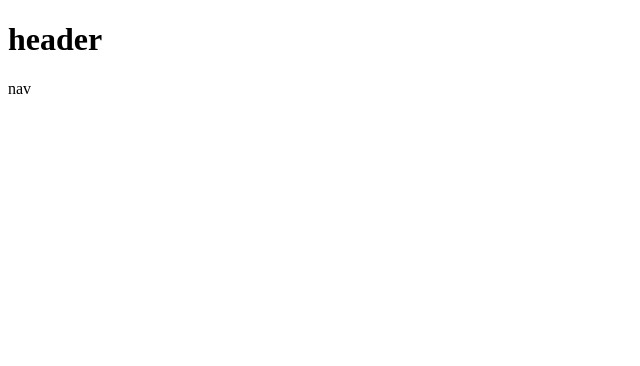
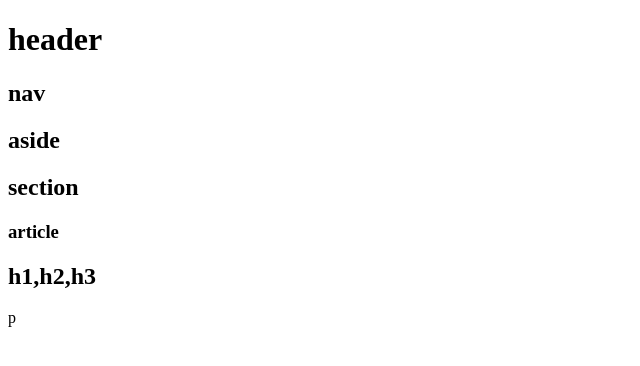
Before and after one commit to emily-brown/HW-Wireframe, a plain HTML site: page index.html in a window 1280 px wide. Shown: the whole page, without its empty margins (0-640 px from the left). Drawn offline with Linux system fonts and the light colour scheme.

Commit message:
added article, aside and section tags

```diff
--- a/index.html
+++ b/index.html
@@ -3,10 +3,26 @@
 <head>
     <meta charset="UTF-8">
     <title>HW Wireframe</title>
+    <link rel="stylesheet" type="text/css" href="style.css">
 </head>
 <body>
     <h1>header</h1>
-    <nav>nav</nav>
+    <nav>
+        <h1>nav</h1>
+    </nav>
+
+    <aside>
+        <h1>aside</h1>
+    </aside>
+
+    <section>
+        <h1>section</h1>
+        <article>
+            <h1>article</h1>
+            <h2>h1,h2,h3</h2>
+            <p>p</p>
+        </article>
+    </section>
 
 </body>
 </html>
```
